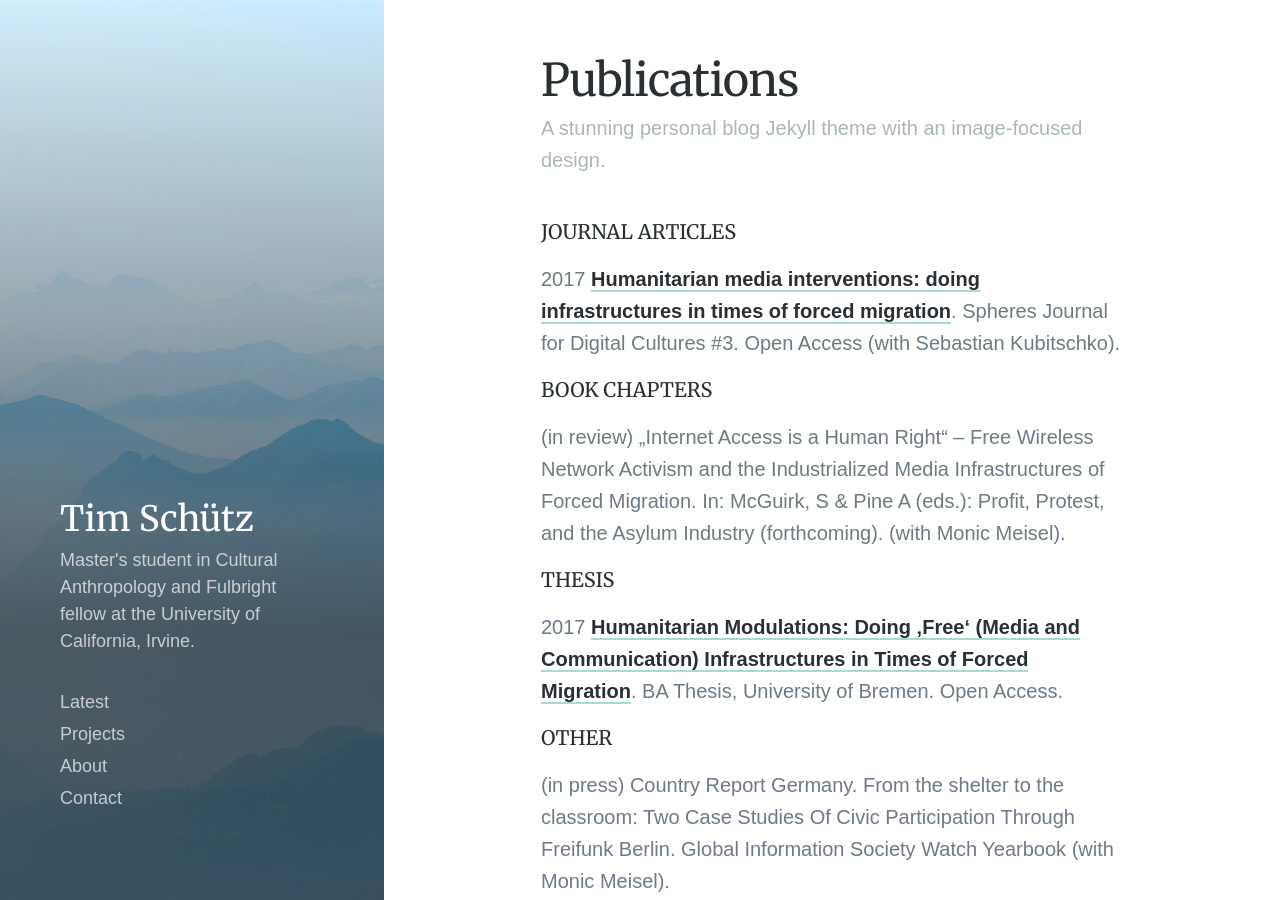
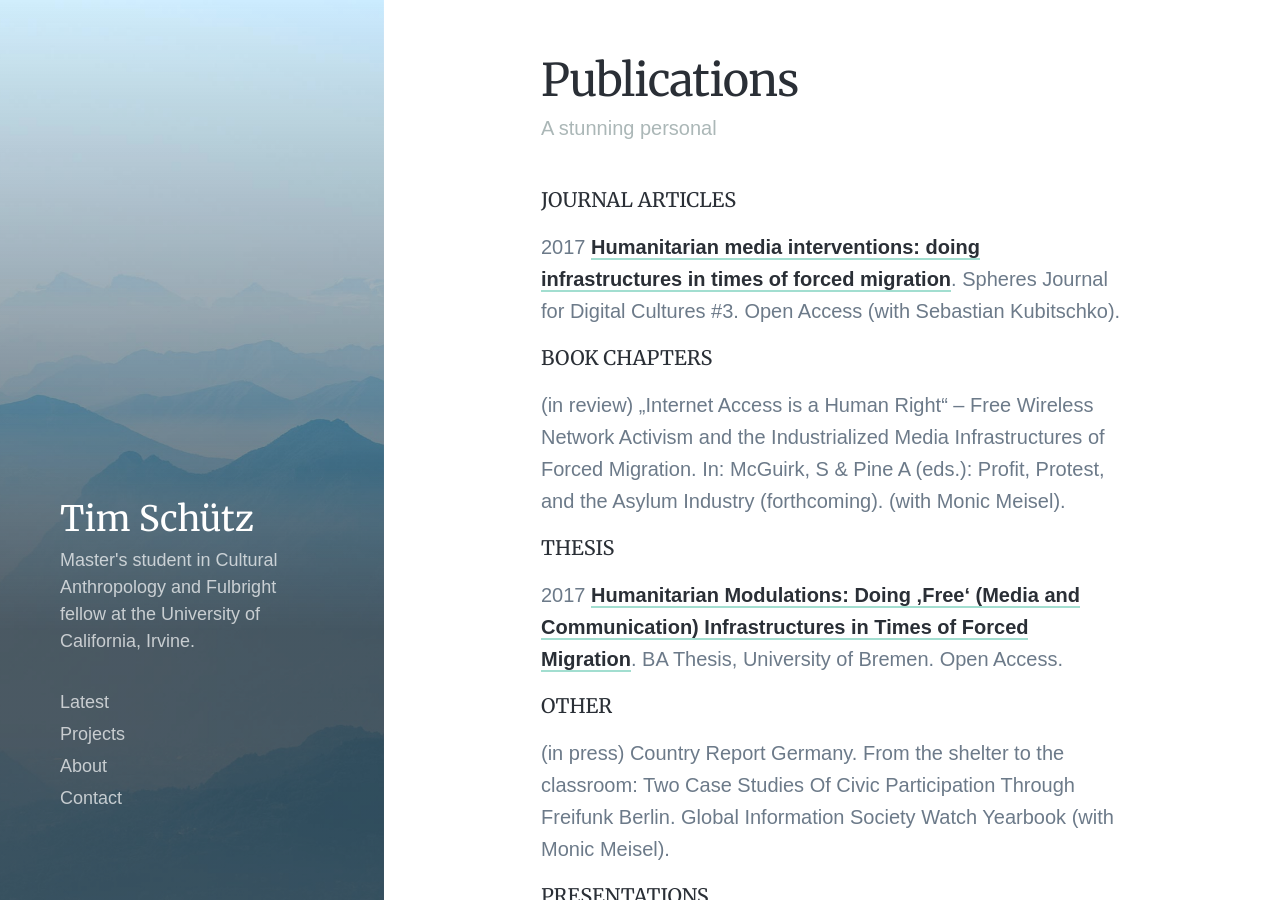
Before and after one commit to Tschuetzuci/tschuetzuci.github.io, a Jekyll site: the page built from _pages/publications.md, in a window 1280 px wide and 900 px high. Built offline with Jekyll 4.4.1, drawn with Linux system fonts in a browser that asks for light colours; nearby versions of some CDN libraries; some web fonts are replaced.

Commit message:
Update publications.md

```diff
--- a/_pages/publications.md
+++ b/_pages/publications.md
@@ -1,6 +1,6 @@
 ---
 title: Publications
-subtitle: A stunning personal blog Jekyll theme with an image-focused design.
+subtitle: A stunning personal
 description: A stunning
 featured_image: /images/demo/demo-portrait.jpg
 ---
```
